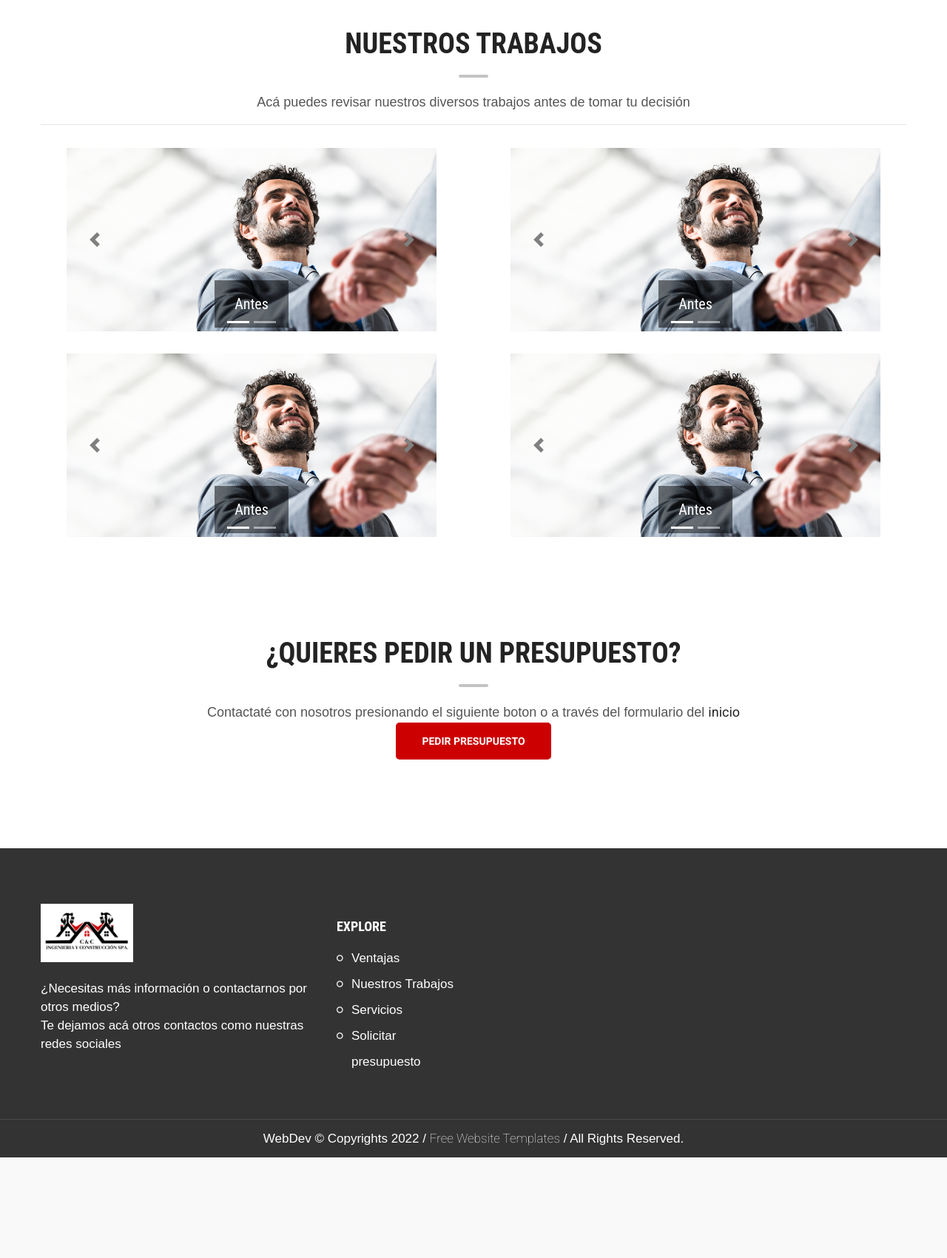
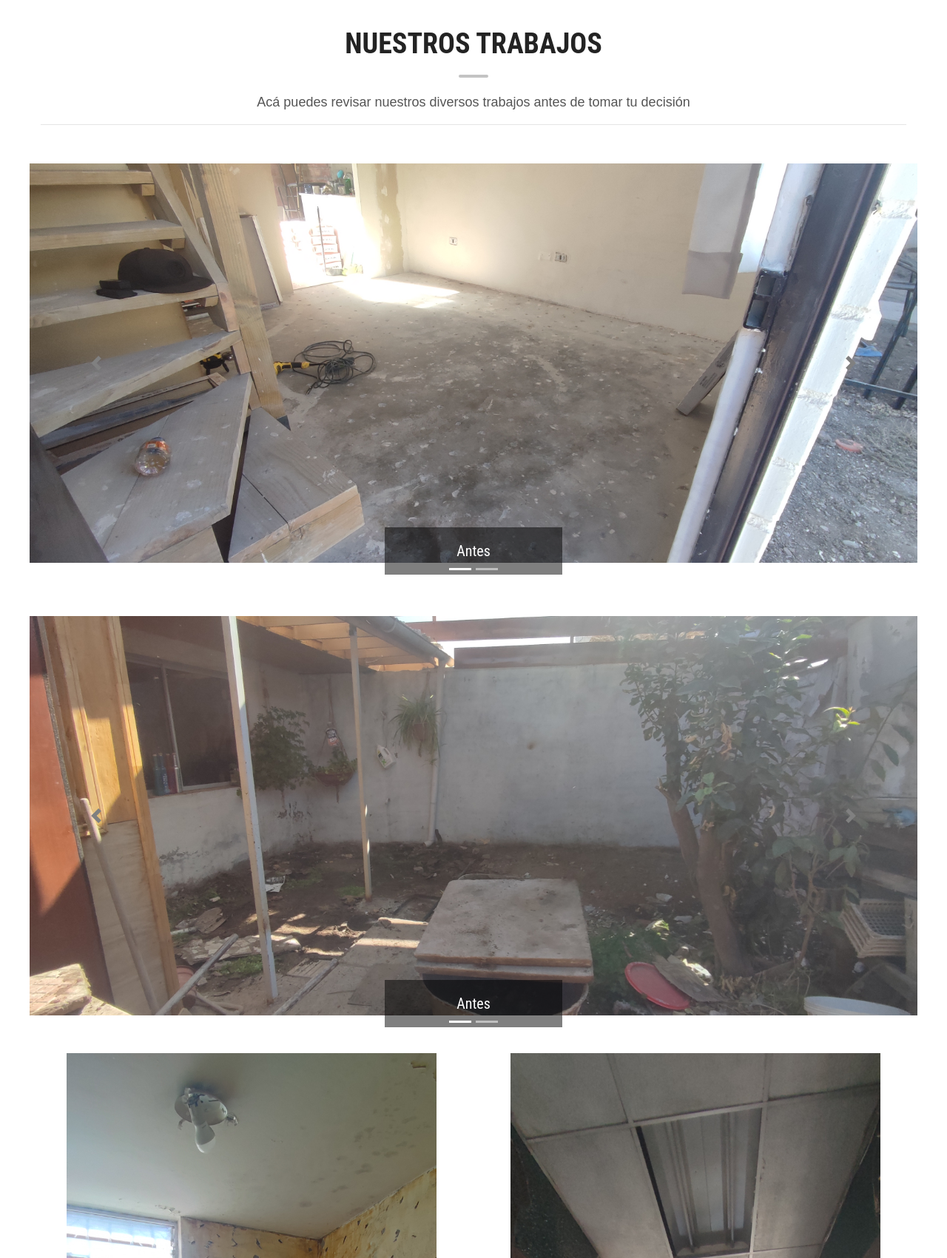
Before and after one commit to CyCDevel/constructoraLosAndes, a Django app: page /trabajos in a window 1280 px wide. Shown: the part 219-1920 px from the top of the page at 74% size. Before the commit the page ends 1784 px from the top, so only its background shows below. Run offline with Django 4.2, Linux system fonts and the light colour scheme; parts of the project's set-up code (start-up, migrations or seed data) failed here and were passed over; some libraries are stand-ins or nearby versions.

Commit message:
Tamaño de imagenes soucionado

```diff
--- a/core/templates/core/trabajos.html
+++ b/core/templates/core/trabajos.html
@@ -25,20 +25,20 @@
 					<!-- Div de carrusel 1 y 2 -->
 					<div class="row">
 						<!-- Inicio Imagenes 1 -->
-						<div id="carousel-1" class="container carousel slide col-sm-12 col-lg-5" data-ride="carousel">
+						<div id="carousel-1" class="container carousel slide col-sm-12 col-lg-12" data-ride="carousel">
 							<ol class="carousel-indicators">
 								<li data-target="#carousel-1" data-slide-to="0" class="active"></li>
 								<li data-target="#carousel-1" data-slide-to="1"></li>
 							</ol>
 							<div class="carousel-inner">
 								<div class="carousel-item active">
-								<img class="d-block w-100 pad-image" src="{% static 'core/images/slideshow/slide-1.jpg' %}" alt="First slide">
+								<img class="d-block w-100 pad-image" src="{% static 'core/images/imagenesMuestra/Antes_2.jpg' %}" alt="First slide">
 								<div class="carousel-caption-top d-none d-md-block offset-3 carousel-cap" style="font-size: small;">
 									<h6 style="color: white;">Antes</h6>
 								</div>
 								</div>
 								<div class="carousel-item">
-								<img class="d-block w-100 pad-image" src="{% static 'core/images/slideshow/slide-3.jpg' %}" alt="Second slide">
+								<img class="d-block w-100 pad-image" src="{% static 'core/images/imagenesMuestra/Despues_2.jpg' %}" alt="Second slide">
 								<div class="carousel-caption-top d-none d-md-block offset-3 carousel-cap" style="font-size: small;">
 									<h6 style="color: white;" >Despues</h6>
 								</div>
@@ -55,20 +55,20 @@
 						</div>
 						<!-- Fin Imagenes 1 -->
 						<!-- Inicio Imagenes 2 -->
-						<div id="carousel-2" class="container carousel slide col-sm-12 col-lg-5" data-ride="carousel">
+						<div id="carousel-2" class="container carousel slide col-sm-12 col-lg-12" data-ride="carousel">
 							<ol class="carousel-indicators">
 								<li data-target="#carousel-2" data-slide-to="0" class="active"></li>
 								<li data-target="#carousel-2" data-slide-to="1"></li>
 							</ol>
 							<div class="carousel-inner">
 								<div class="carousel-item active">
-								<img class="d-block w-100 pad-image" src="{% static 'core/images/slideshow/slide-1.jpg' %}" alt="First slide">
+								<img class="d-block w-100 pad-image" src="{% static 'core/images/imagenesMuestra/Antes_3.jpg' %}" alt="First slide">
 								<div class="carousel-caption-top d-none d-md-block offset-3 carousel-cap" style="font-size: small;">
 									<h6 style="color: white;">Antes</h6>
 								</div>
 								</div>
 								<div class="carousel-item">
-								<img class="d-block w-100 pad-image" src="{% static 'core/images/slideshow/slide-3.jpg' %}" alt="Second slide">
+								<img class="d-block w-100 pad-image" src="{% static 'core/images/imagenesMuestra/Despues_3.jpg' %}" alt="Second slide">
 								<div class="carousel-caption-top d-none d-md-block offset-3 carousel-cap" style="font-size: small;">
 									<h6 style="color: white;" >Despues</h6>
 								</div>
@@ -95,13 +95,13 @@
 							</ol>
 							<div class="carousel-inner">
 								<div class="carousel-item active">
-								<img class="d-block w-100 pad-image" src="{% static 'core/images/slideshow/slide-1.jpg' %}" alt="First slide">
+								<img class="d-block w-100 pad-image" src="{% static 'core/images/imagenesMuestra/Antes_1.jpg' %}" alt="First slide">
 								<div class="carousel-caption-top d-none d-md-block offset-3 carousel-cap" style="font-size: small;">
 									<h6 style="color: white;">Antes</h6>
 								</div>
 								</div>
 								<div class="carousel-item">
-								<img class="d-block w-100 pad-image" src="{% static 'core/images/slideshow/slide-3.jpg' %}" alt="Second slide">
+								<img class="d-block w-100 pad-image" src="{% static 'core/images/imagenesMuestra/Despues_1.jpg' %}" alt="Second slide">
 								<div class="carousel-caption-top d-none d-md-block offset-3 carousel-cap" style="font-size: small;">
 									<h6 style="color: white;" >Despues</h6>
 								</div>
@@ -125,13 +125,13 @@
 							</ol>
 							<div class="carousel-inner">
 								<div class="carousel-item active">
-								<img class="d-block w-100 pad-image" src="{% static 'core/images/slideshow/slide-1.jpg' %}" alt="First slide">
+								<img class="d-block w-100 pad-image" src="{% static 'core/images/imagenesMuestra/antes_4.jpg' %}" alt="First slide">
 								<div class="carousel-caption-top d-none d-md-block offset-3 carousel-cap" style="font-size: small;">
 									<h6 style="color: white;">Antes</h6>
 								</div>
 								</div>
 								<div class="carousel-item">
-								<img class="d-block w-100 pad-image" src="{% static 'core/images/slideshow/slide-3.jpg' %}" alt="Second slide">
+								<img class="d-block w-100 pad-image" src="{% static 'core/images/imagenesMuestra/Despues_4.jpg' %}" alt="Second slide">
 								<div class="carousel-caption-top d-none d-md-block offset-3 carousel-cap" style="font-size: small;">
 									<h6 style="color: white;" >Despues</h6>
 								</div>
```
Also changed, not shown: CyC/settings.py (+2 -15 lines), core/static/core/images/imagenesMuestra/Antes_1.jpg (added), core/static/core/images/imagenesMuestra/Antes_2.jpg (added), core/static/core/images/imagenesMuestra/Antes_3.jpg (added), core/static/core/images/imagenesMuestra/Antes_4.jpg (added), db.sqlite3, 4 other files.
